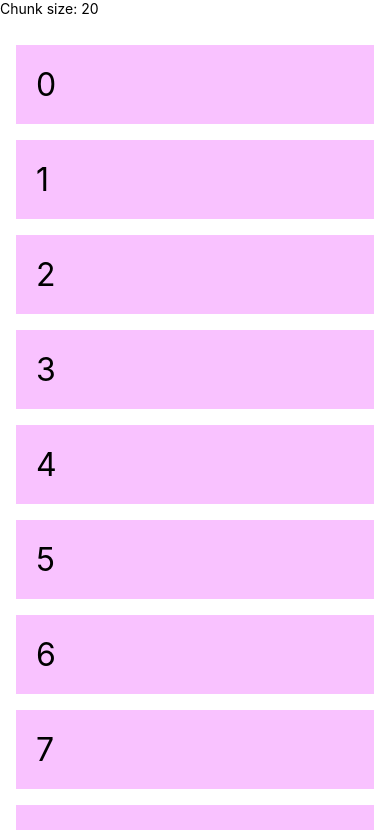
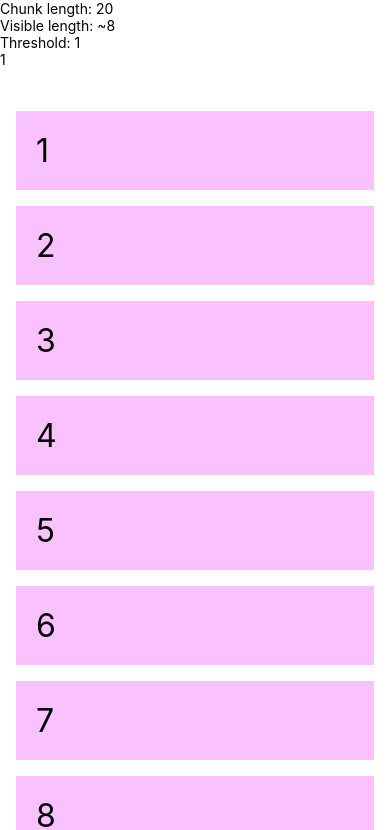
Before and after one commit to tyndria/neat-talks, a React Native app: screen / in a window 390 px wide. Shown: the top 830 px of the page. Built offline with nearby package versions, Linux system fonts and the light colour scheme.

Commit message:
check formula

```diff
--- a/src/modules/List/List.js
+++ b/src/modules/List/List.js
@@ -1,5 +1,5 @@
 import React, {useState} from 'react';
-import {Text, View} from 'react-native';
+import {Text, View, Alert, TextInput} from 'react-native';
 
 import {ListView} from './ListView';
 
@@ -8,28 +8,45 @@ import {generateData, requestData} from './utils';
 const prepareItem = (k) => ({title: k, id: `id:${k}`});
 
 const CHUNK_SIZE = 20;
-const initialState = generateData(0, CHUNK_SIZE);
+const initialState = generateData(1, CHUNK_SIZE);
 
 export const List = () => {
+  const [threshold, setThreshold] = useState('1');
+
   const [data, setData] = useState(initialState);
   const [loadingMore, setLoadingMore] = useState(false);
 
   const handleLoadMore = async () => {
-    setLoadingMore(true);
-    const newData = await requestData(data.length, CHUNK_SIZE);
-    setData([...data, ...newData]);
-    setLoadingMore(false);
+    if (!loadingMore) {
+      Alert.alert('Load more!');
+
+      setLoadingMore(true);
+      const newData = await requestData(data.length + 1, CHUNK_SIZE);
+      setData([...data, ...newData]);
+      setLoadingMore(false);
+    }
+  };
+
+  const reload = () => setData(initialState);
+
+  const handleThresholdChange = (value) => {
+    value && setThreshold(value);
+    reload();
   };
 
   return (
     <React.Fragment>
       <View>
-        <Text>Chunk size: {CHUNK_SIZE}</Text>
+        <Text>Chunk length: {CHUNK_SIZE}</Text>
+        <Text>Visible length: ~8</Text>
+        <Text>Threshold: {threshold}</Text>
+        <TextInput value={threshold} onChange={handleThresholdChange} />
       </View>
       <ListView
         items={data.map(prepareItem)}
         onLoadMore={handleLoadMore}
         loadingMore={loadingMore}
+        onEndReachedThreshold={1.2}
       />
     </React.Fragment>
   );
--- a/src/modules/List/ListView.js
+++ b/src/modules/List/ListView.js
@@ -24,7 +24,7 @@ export const ListView = ({
 
   return (
     <FlatList
-      style={styles.container}
+      style={styles.listContainer}
       data={items}
       renderItem={renderItem}
       keyExtractor={(item) => item.id}
@@ -42,8 +42,8 @@ export const ListView = ({
 };
 
 const styles = StyleSheet.create({
-  container: {
-    marginVertical: 20,
+  listContainer: {
+    marginVertical: 35,
   },
   item: {
     backgroundColor: '#f9c2ff',
```
